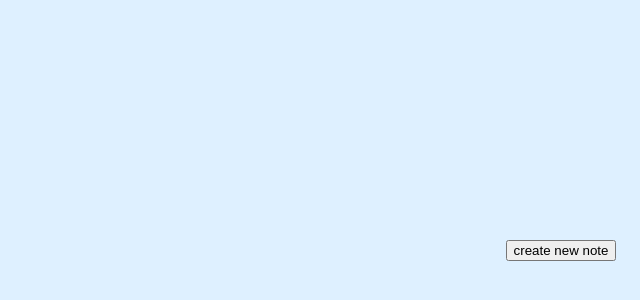
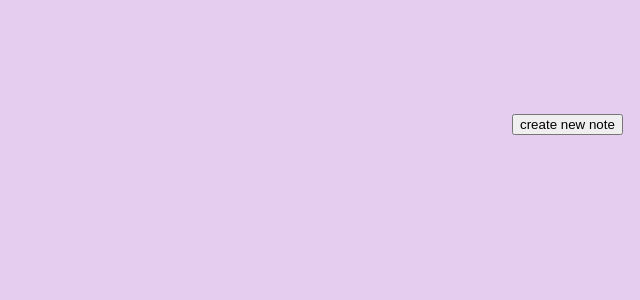
Before and after one commit to yinglan98/chrome-ext---sticky, a browser extension: page dis_quill_1.html in a window 1280 px wide. Shown: the part 286-586 px from the top of the page, without its empty margins (640-1280 px from the left). Drawn offline with Linux system fonts and the light colour scheme.

Commit message:
fixed bounding box for drag + drop down for coloring

```diff
--- a/dis_quill_1.css
+++ b/dis_quill_1.css
@@ -1,5 +1,10 @@
+html{
+	height: 100%;
+}
 body{
-	background-color: #def0ff;
+	/*background-color: #def0ff;
+*/	height: 100%;
+	margin: 0% 0% 0% 0%;
 }
 .ql-editor, .ql-toolbar{
 	background-color: white;
--- a/dis_quill_1.html
+++ b/dis_quill_1.html
@@ -11,7 +11,7 @@
 	<script src="dis_quill_1.js"></script>
 </head>
 <body>
-	<div id = "boundary-box">
+<!-- 	<div id = "boundary-box"> -->
 
 <!-- Create the editor container -->
 <!-- 	<div class="one_note">
@@ -22,7 +22,7 @@
 		  <p><br></p>
 		</div>
 	</div> -->
-	</div>
+<!-- 	</div> -->
 <button id = "create_note"> create new note </button>
 
 
--- a/dis_quill_1.js
+++ b/dis_quill_1.js
@@ -1,10 +1,13 @@
 let toolbarOptions = [
-  ['bold', 'italic', 'underline', 'strike', 'color'],
+  ['bold', 'italic', 'underline', 'strike', {'color':[]}, {'background':[]}],
   [{ 'list': 'ordered'}, { 'list': 'bullet' }]
 ];
 let map_id_quill = {};
 
 $(document).ready(function(){
+	let color_num = rand_val(0, 360);
+	let color_val = "hsla(" + color_num + ", 52%, 87%, 1)";
+	document.querySelector("body").style.background = color_val;;
 	//console.log("doc ready");
 	//TODO: currently map_id_quill is not used -> if no need at end -> delete and update rest of code
 	$(window).focus(function(){
@@ -87,7 +90,8 @@ function create_note_with_id(id){
 	let div_str = "<div class='one_note' id='note" + id + "'></div>";
 	let one_note_div = $(div_str);
 	one_note_div.draggable({
-			handle:"#drag"
+			handle:"#drag",
+			containment: "parent"
 	});
 	let drag = $("<span id='drag'></span>");
 	let del_button = $("<button class = 'del_button'> x </button>");
@@ -102,7 +106,8 @@ function create_note_with_id(id){
 	// one_note_div.append(del_button);
 	// one_note_div.append(min_button);
 	one_note_div.append(editor);
-	$("#boundary-box").append(one_note_div);
+	//$("#boundary-box").append(one_note_div);
+	$("body").append(one_note_div);
 	document.getElementById("note"+id).style.position = "fixed";
 }
 
@@ -208,6 +213,7 @@ function delete_note(e){
  //    let str_id = e.target.parentElement.childNodes[3].id;
  //    let id = str_id.substring(6);
     let str_id = e.target.parentElement.parentElement.id;
+    //Note: somewhat hardcoded
     let id = str_id.substring(4);
     //console.log("del note id = " + id);
 
@@ -243,6 +249,7 @@ function get_pos_left(id){
 function change_dis(e){
 	//console.log(e.target);
 	let str_id = e.target.parentElement.parentElement.id;
+	//Note: somewhat hardcoded
 	let id = str_id.substring(4);
 	let editor = document.getElementById("editor"+id);
 	if(editor.style.display === "none"){
@@ -266,3 +273,14 @@ function print_runtime_error(){
 		console.log(chrome.runtime.lastError.message);
 	}
 }
+
+//return a random number between min and max - inclusive on both ends
+function rand_val(min, max){
+	return min + Math.floor((max-min+1) * Math.random());
+}
+
+// function rand_color(min, max){
+// 	let color_num = rand_val(min, max);
+// 	// let color_str = color_num.toString(16);
+// 	// return "#"+color_str;
+// }
```
Also changed, not shown: train.png (added).
